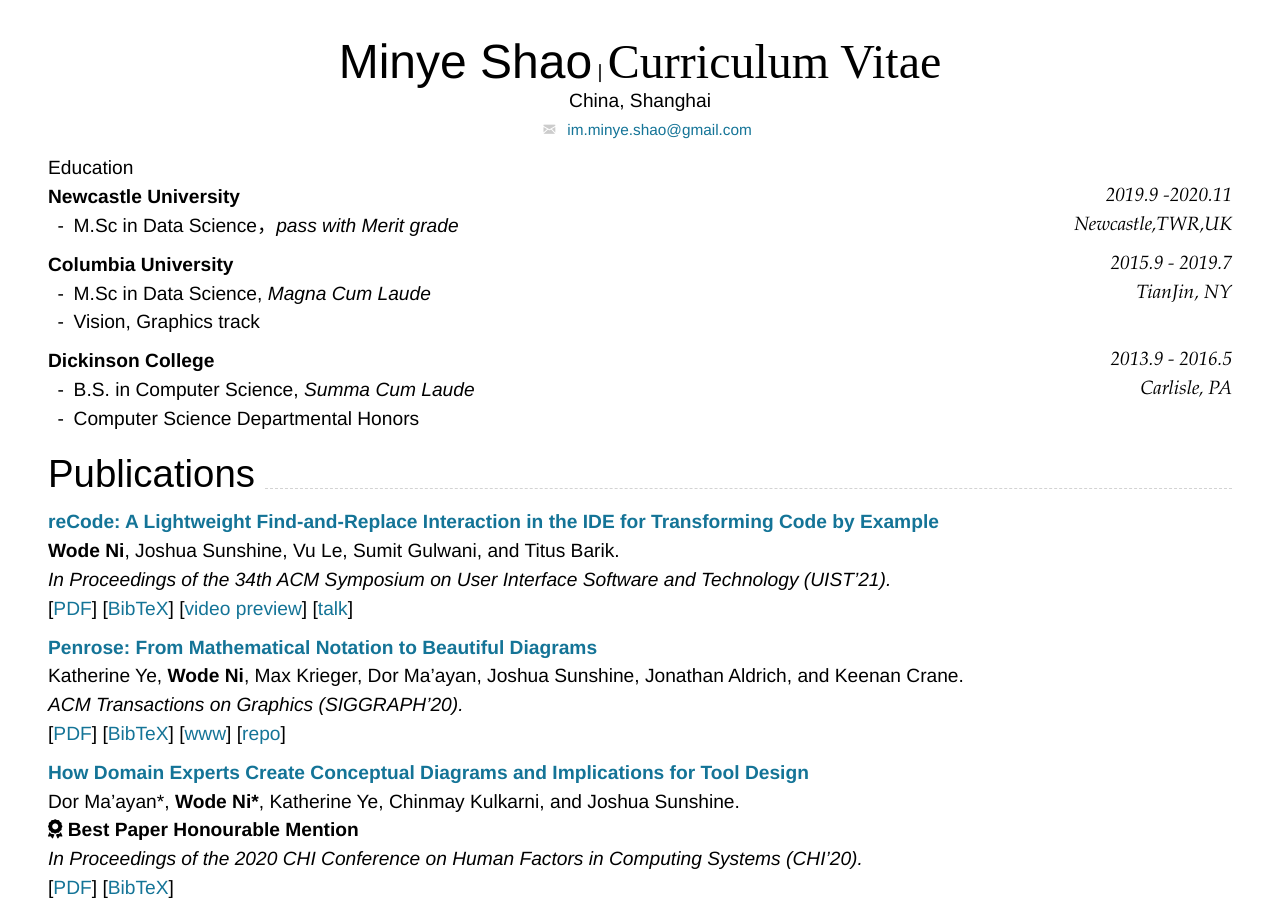
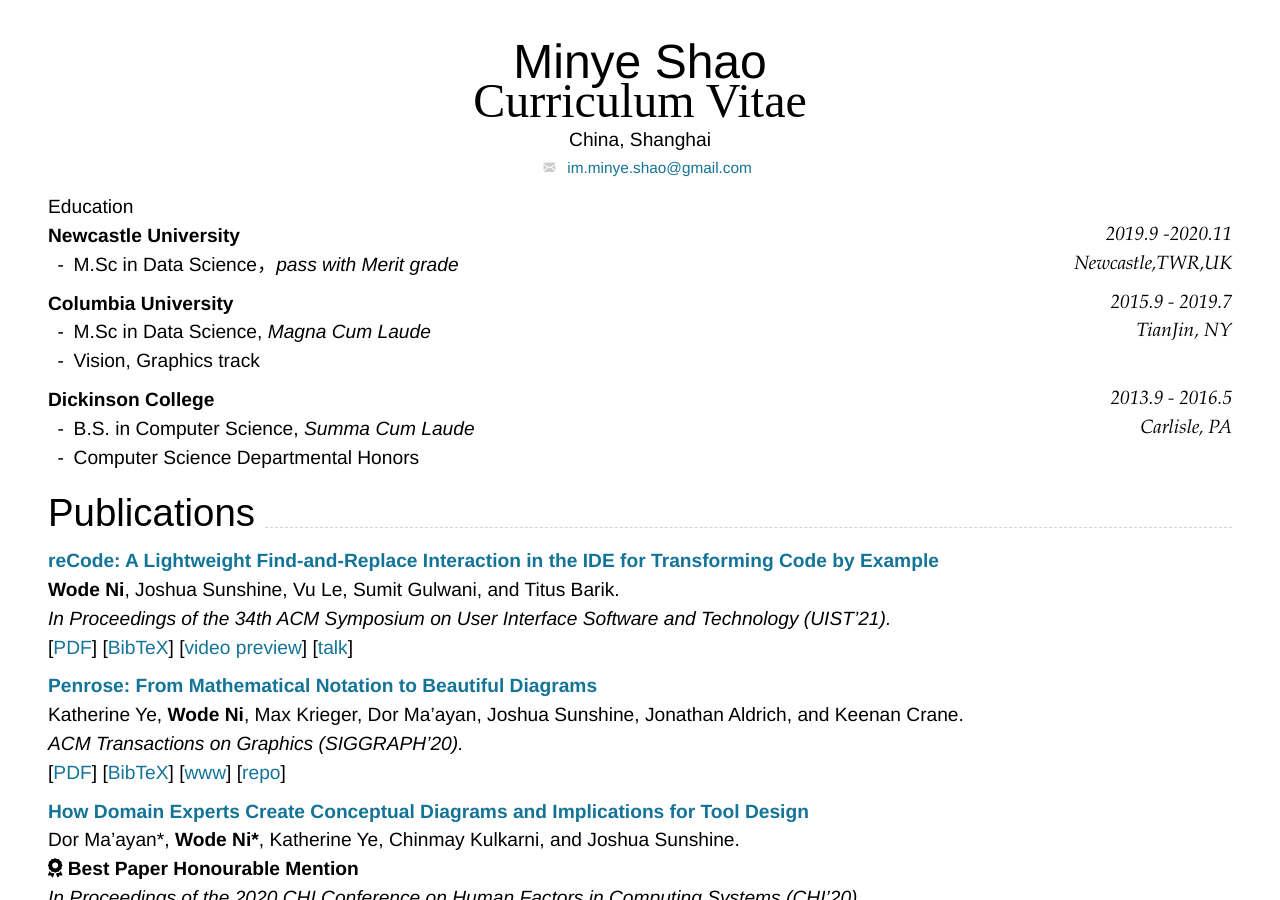
Before and after one commit to MinyeShao/CV_Markdown, a Jekyll site: the page built from index.md, in a window 1280 px wide and 900 px high. Built offline with Jekyll 4.4.1, drawn with Linux system fonts in a browser that asks for light colours; nearby versions of some CDN libraries.

Commit message:
Update index.md

```diff
--- a/index.md
+++ b/index.md
@@ -6,7 +6,7 @@ email:
   text: im.minye.shao@gmail.com
 
 ---
-<div align='center' ><font size='70'>Minye Shao</font>&nbsp;|&nbsp;<font face="sf" size='70'>Curriculum Vitae</font></div>
+<div align='center' ><font size='70'>Minye Shao</font> <br> <font face="sf" size='70'>Curriculum Vitae</font></div>
 
 
 <center>China, Shanghai</center>
```
